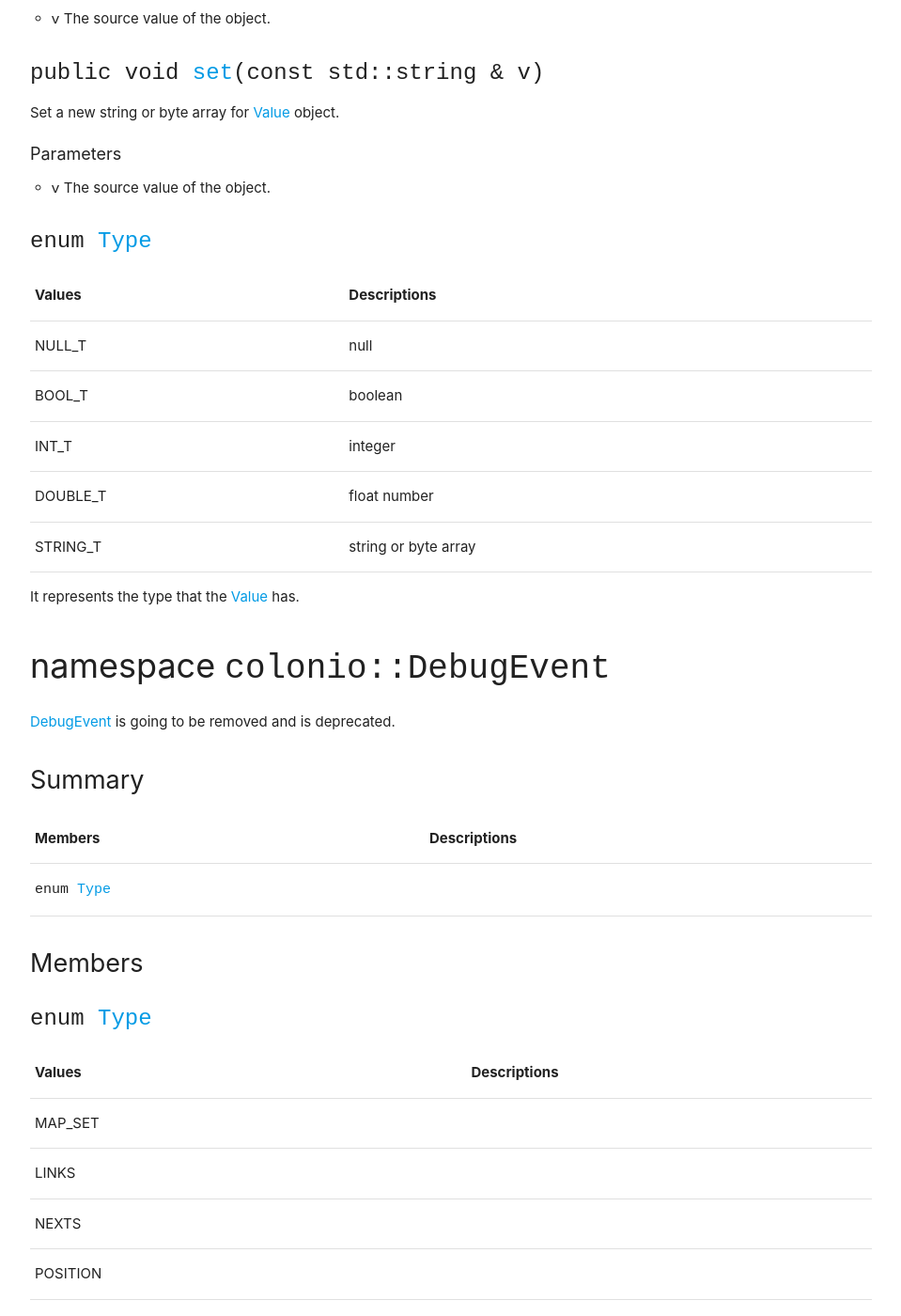
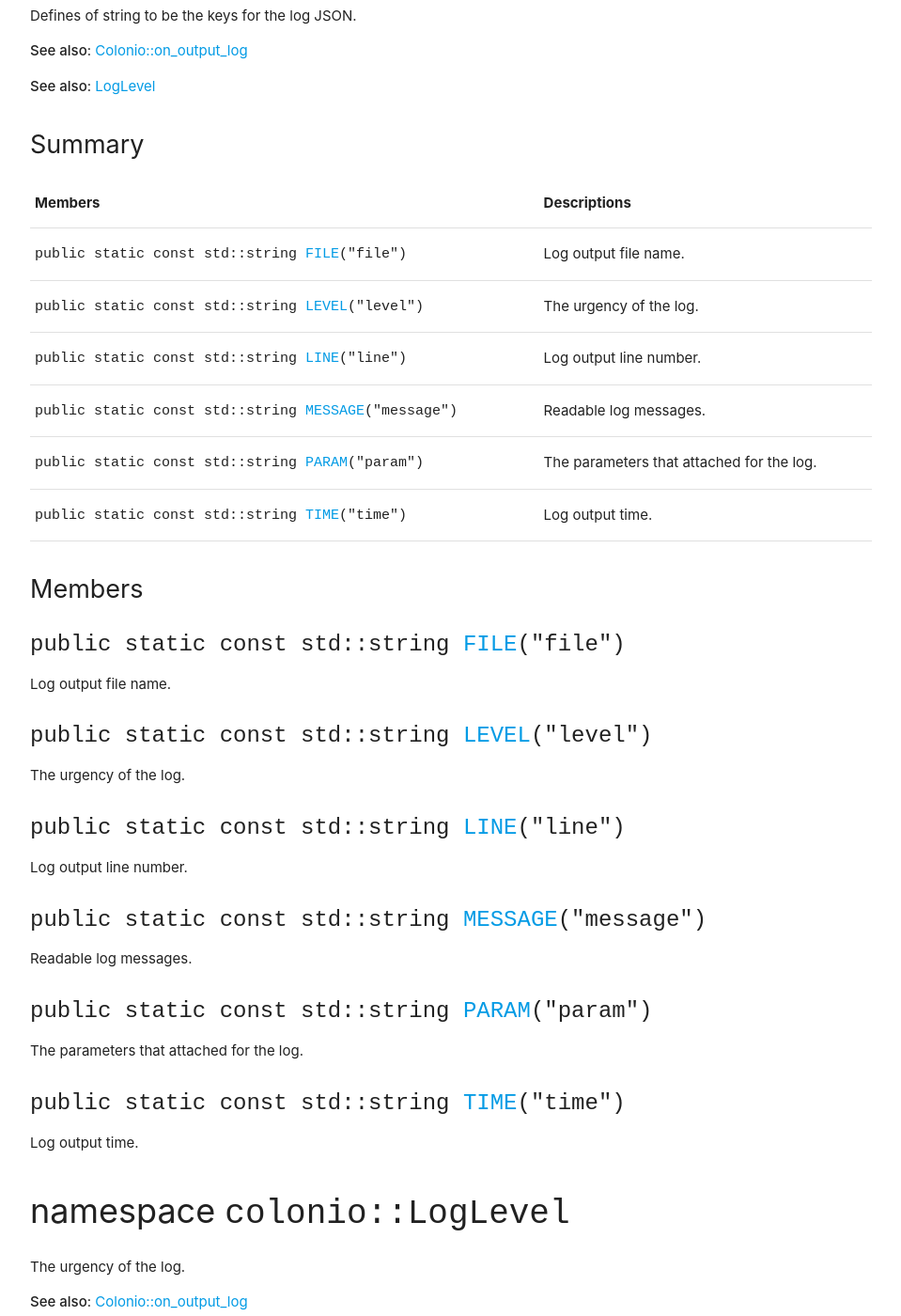
Before and after one commit to colonio/colonio.github.io, a Jekyll site: the page built from documents/api-cpp.md, in a window 1280 px wide and 1400 px high, scrolled down 18670 px. Shown: the whole window at 94% size, without its empty margins (160-1119 px from the left). Built offline with Jekyll 4.4.1, drawn with Linux system fonts in a browser that asks for light colours; some of the changed text lies outside the part shown.

Commit message:
regenerate api document
Signed-off-by: Yuji Ito <llamerada.jp@gmail.com>

```diff
--- a/documents/api-cpp.md
+++ b/documents/api-cpp.md
@@ -8,7 +8,8 @@
  Members                        | Descriptions
 --------------------------------|---------------------------------------------
 `namespace `[`colonio`](#namespacecolonio) | All the functions of colonio are defined in the colonio namespace.
-`namespace `[`colonio::DebugEvent`](#namespacecolonio_1_1DebugEvent) | [DebugEvent](#namespacecolonio_1_1DebugEvent) is going to be removed and is deprecated.
+`namespace `[`colonio::LogJSONKey`](#namespacecolonio_1_1LogJSONKey) | Defines of string to be the keys for the log JSON.
+`namespace `[`colonio::LogLevel`](#namespacecolonio_1_1LogLevel) | The urgency of the log.
 
 # namespace `colonio` {#namespacecolonio}
 
@@ -19,7 +20,6 @@
  Members                        | Descriptions
 --------------------------------|---------------------------------------------
 `enum `[`ErrorCode`](#namespacecolonio_1a118404b77b602b5b501e4851fd44cba9)            | ErrorCode is assigned each error reason and is used with [Error](#classcolonio_1_1Error) and [Exception](#classcolonio_1_1Exception).
-`enum `[`LogLevel`](#namespacecolonio_1a6ad292aec392dc3caf68037aa1f04839)            | The urgency of the log.
 `class `[`colonio::Colonio`](#classcolonio_1_1Colonio) | Main class of colonio. One instance is equivalent to one node.
 `class `[`colonio::Error`](#classcolonio_1_1Error) | [Error](#classcolonio_1_1Error) information. This is used when the asynchronous method calls a failed callback.
 `class `[`colonio::Exception`](#classcolonio_1_1Exception) | [Error](#classcolonio_1_1Error) information. This exception is thrown when an error occurs in a synchronous method.
@@ -47,19 +47,6 @@
 ErrorCode is assigned each error reason and is used with [Error](#classcolonio_1_1Error) and [Exception](#classcolonio_1_1Exception).
 
 **See also**: [Error](#classcolonio_1_1Error), [Exception](#classcolonio_1_1Exception)
-
-### `enum `[`LogLevel`](#namespacecolonio_1a6ad292aec392dc3caf68037aa1f04839) {#namespacecolonio_1a6ad292aec392dc3caf68037aa1f04839}
-
- Values                         | Descriptions
---------------------------------|---------------------------------------------
-INFO            | Logs of normal operations.
-WARN            | Logs errors that do not require program interruption.
-ERROR            | Logs errors that require end of colonio.
-DEBUG            | Logs for debugging, This is output only when build with debug flag.
-
-The urgency of the log.
-
-**See also**: [Colonio::on_output_log](#classcolonio_1_1Colonio_1abdd7604c651c8b86ff61a93036e6e3a6)
 
 # class `colonio::Colonio` {#classcolonio_1_1Colonio}
 
@@ -79,8 +66,7 @@
 `public std::string `[`get_local_nid`](#classcolonio_1_1Colonio_1aaf792c711282b9e522f4e6cce647c90f)`()` | Get the node-id of this node.
 `public std::tuple< double, double > `[`set_position`](#classcolonio_1_1Colonio_1ac9ed9c17028f5e71c397cedaa8f5c52c)`(double x,double y)` | Sets the current position of the node.
 `public void `[`set_position`](#classcolonio_1_1Colonio_1a977ad76f5be615e574a2762db9ce4501)`(double x,double y,std::function< void(`[`Colonio`](#classcolonio_1_1Colonio) &, double, double)`> on_success,std::function< void(`[`Colonio`](#classcolonio_1_1Colonio) &, const [`Error`](#classcolonio_1_1Error) &)`> on_failure)` | Sets the current position of the node asynchronously.
-`protected virtual void `[`on_output_log`](#classcolonio_1_1Colonio_1abdd7604c651c8b86ff61a93036e6e3a6)`(`[`LogLevel`](#namespacecolonio_1a6ad292aec392dc3caf68037aa1f04839)` level,const std::string & message)` | You can set the log output destination by overriding this method.
-`protected virtual void `[`on_debug_event`](#classcolonio_1_1Colonio_1a4154bc008776063b2a509e38b206113c)`(DebugEvent::Type event,const std::string & json)` | on_debug_event is going to be removed and is deprecated.
+`protected virtual void `[`on_output_log`](#classcolonio_1_1Colonio_1aa7c515e7d4561ad4511f65936b24370e)`(const std::string & json)` | You can set the log output destination by overriding this method.
 
 ## Members
 
@@ -166,7 +152,7 @@
 
 Get the node-id of this node.
 
-The node-id is unique in the cluster. A new ID will be assigned to the node when connect.
+The node-id is unique in the cluster. A new ID will be assigned to the node when connect. Return an empty string if node-id isn't assigned.
 
 #### Returns
 std::string The node-id of this node.
@@ -204,25 +190,16 @@
 
 **See also**: [Pubsub2D](#classcolonio_1_1Pubsub2D), [set_position(double x, double y)](#classcolonio_1_1Colonio_1ac9ed9c17028f5e71c397cedaa8f5c52c)
 
-### `protected virtual void `[`on_output_log`](#classcolonio_1_1Colonio_1abdd7604c651c8b86ff61a93036e6e3a6)`(`[`LogLevel`](#namespacecolonio_1a6ad292aec392dc3caf68037aa1f04839)` level,const std::string & message)` {#classcolonio_1_1Colonio_1abdd7604c651c8b86ff61a93036e6e3a6}
+### `protected virtual void `[`on_output_log`](#classcolonio_1_1Colonio_1aa7c515e7d4561ad4511f65936b24370e)`(const std::string & json)` {#classcolonio_1_1Colonio_1aa7c515e7d4561ad4511f65936b24370e}
 
 You can set the log output destination by overriding this method.
+
+json["file"] : Log output file name. json["level"] : The urgency of the log. json["line"] : Log output line number. json["message"] : Readable log messages. json["param"] : The parameters that attached for the log. json["time"] : Log output time.
 
 This method is executed in a specific thread and must be exclusive if required.
 
 #### Parameters
-* `level` Log level.
-
-* `message` Log message.
-
-### `protected virtual void `[`on_debug_event`](#classcolonio_1_1Colonio_1a4154bc008776063b2a509e38b206113c)`(DebugEvent::Type event,const std::string & json)` {#classcolonio_1_1Colonio_1a4154bc008776063b2a509e38b206113c}
-
-on_debug_event is going to be removed and is deprecated.
-
-#### Parameters
-* `event` Event type.
-
-* `json` JSON formatted information.
+* `json` Log messages in JSON format.
 
 # class `colonio::Error` {#classcolonio_1_1Error}
 
@@ -601,29 +578,82 @@
 
 It represents the type that the [Value](#classcolonio_1_1Value) has.
 
-# namespace `colonio::DebugEvent` {#namespacecolonio_1_1DebugEvent}
+# namespace `colonio::LogJSONKey` {#namespacecolonio_1_1LogJSONKey}
 
-[DebugEvent](#namespacecolonio_1_1DebugEvent) is going to be removed and is deprecated.
+Defines of string to be the keys for the log JSON.
+
+**See also**: [Colonio::on_output_log](#classcolonio_1_1Colonio_1aa7c515e7d4561ad4511f65936b24370e)
+
+**See also**: [LogLevel](#namespacecolonio_1_1LogLevel)
 
 ## Summary
 
  Members                        | Descriptions
 --------------------------------|---------------------------------------------
-`enum `[`Type`](#namespacecolonio_1_1DebugEvent_1a4be2f424fd8f2b0d890bd3e8da373a59)            |
+`public static const std::string `[`FILE`](#namespacecolonio_1_1LogJSONKey_1a7f885d433ec2a7403e2df3e807424bc1)`("file")`            | Log output file name.
+`public static const std::string `[`LEVEL`](#namespacecolonio_1_1LogJSONKey_1a85107f48789e7587753bb2a320b7dc45)`("level")`            | The urgency of the log.
+`public static const std::string `[`LINE`](#namespacecolonio_1_1LogJSONKey_1a279febc80762439abfe4900e39b1fe99)`("line")`            | Log output line number.
+`public static const std::string `[`MESSAGE`](#namespacecolonio_1_1LogJSONKey_1a2de5cfa97150d8120bf8593f8e88cfc5)`("message")`            | Readable log messages.
+`public static const std::string `[`PARAM`](#namespacecolonio_1_1LogJSONKey_1acfd9e58e65446bfa8b4d7e1caedc67b4)`("param")`            | The parameters that attached for the log.
+`public static const std::string `[`TIME`](#namespacecolonio_1_1LogJSONKey_1af32796120832a4364a68cd5875d3a608)`("time")`            | Log output time.
 
 ## Members
 
-### `enum `[`Type`](#namespacecolonio_1_1DebugEvent_1a4be2f424fd8f2b0d890bd3e8da373a59) {#namespacecolonio_1_1DebugEvent_1a4be2f424fd8f2b0d890bd3e8da373a59}
+### `public static const std::string `[`FILE`](#namespacecolonio_1_1LogJSONKey_1a7f885d433ec2a7403e2df3e807424bc1)`("file")` {#namespacecolonio_1_1LogJSONKey_1a7f885d433ec2a7403e2df3e807424bc1}
 
- Values                         | Descriptions
+Log output file name.
+
+### `public static const std::string `[`LEVEL`](#namespacecolonio_1_1LogJSONKey_1a85107f48789e7587753bb2a320b7dc45)`("level")` {#namespacecolonio_1_1LogJSONKey_1a85107f48789e7587753bb2a320b7dc45}
+
+The urgency of the log.
+
+### `public static const std::string `[`LINE`](#namespacecolonio_1_1LogJSONKey_1a279febc80762439abfe4900e39b1fe99)`("line")` {#namespacecolonio_1_1LogJSONKey_1a279febc80762439abfe4900e39b1fe99}
+
+Log output line number.
+
+### `public static const std::string `[`MESSAGE`](#namespacecolonio_1_1LogJSONKey_1a2de5cfa97150d8120bf8593f8e88cfc5)`("message")` {#namespacecolonio_1_1LogJSONKey_1a2de5cfa97150d8120bf8593f8e88cfc5}
+
+Readable log messages.
+
+### `public static const std::string `[`PARAM`](#namespacecolonio_1_1LogJSONKey_1acfd9e58e65446bfa8b4d7e1caedc67b4)`("param")` {#namespacecolonio_1_1LogJSONKey_1acfd9e58e65446bfa8b4d7e1caedc67b4}
+
+The parameters that attached for the log.
+
+### `public static const std::string `[`TIME`](#namespacecolonio_1_1LogJSONKey_1af32796120832a4364a68cd5875d3a608)`("time")` {#namespacecolonio_1_1LogJSONKey_1af32796120832a4364a68cd5875d3a608}
+
+Log output time.
+
+# namespace `colonio::LogLevel` {#namespacecolonio_1_1LogLevel}
+
+The urgency of the log.
+
+**See also**: [Colonio::on_output_log](#classcolonio_1_1Colonio_1aa7c515e7d4561ad4511f65936b24370e)
+
+## Summary
+
+ Members                        | Descriptions
 --------------------------------|---------------------------------------------
-MAP_SET            |
-LINKS            |
-NEXTS            |
-POSITION            |
-REQUIRED_1D            |
-REQUIRED_2D            |
-KNOWN_1D            |
-KNOWN_2D            |
+`public static const std::string `[`INFO`](#namespacecolonio_1_1LogLevel_1a27a50e602761079fd4c0bfb813aafe8f)`("info")`            | Logs of normal operations.
+`public static const std::string `[`WARN`](#namespacecolonio_1_1LogLevel_1a99f7ed65eb63b2f367e8f5e3b4215919)`("warn")`            | Logs errors that do not require program interruption.
+`public static const std::string `[`ERROR`](#namespacecolonio_1_1LogLevel_1a7729cdf8f2a9ea3e5ddde2112b60da22)`("error")`            | Logs errors that require end of colonio.
+`public static const std::string `[`DEBUG`](#namespacecolonio_1_1LogLevel_1a81e1db53b335569b0866199a6306fa5d)`("debug")`            | Logs for debugging, This is output only when build with debug flag.
+
+## Members
+
+### `public static const std::string `[`INFO`](#namespacecolonio_1_1LogLevel_1a27a50e602761079fd4c0bfb813aafe8f)`("info")` {#namespacecolonio_1_1LogLevel_1a27a50e602761079fd4c0bfb813aafe8f}
+
+Logs of normal operations.
+
+### `public static const std::string `[`WARN`](#namespacecolonio_1_1LogLevel_1a99f7ed65eb63b2f367e8f5e3b4215919)`("warn")` {#namespacecolonio_1_1LogLevel_1a99f7ed65eb63b2f367e8f5e3b4215919}
+
+Logs errors that do not require program interruption.
+
+### `public static const std::string `[`ERROR`](#namespacecolonio_1_1LogLevel_1a7729cdf8f2a9ea3e5ddde2112b60da22)`("error")` {#namespacecolonio_1_1LogLevel_1a7729cdf8f2a9ea3e5ddde2112b60da22}
+
+Logs errors that require end of colonio.
+
+### `public static const std::string `[`DEBUG`](#namespacecolonio_1_1LogLevel_1a81e1db53b335569b0866199a6306fa5d)`("debug")` {#namespacecolonio_1_1LogLevel_1a81e1db53b335569b0866199a6306fa5d}
+
+Logs for debugging, This is output only when build with debug flag.
 
 Generated by [Moxygen](https://sourcey.com/moxygen)
```
Also changed, not shown: other parts of documents/api-cpp.md (+1 -1 lines).
